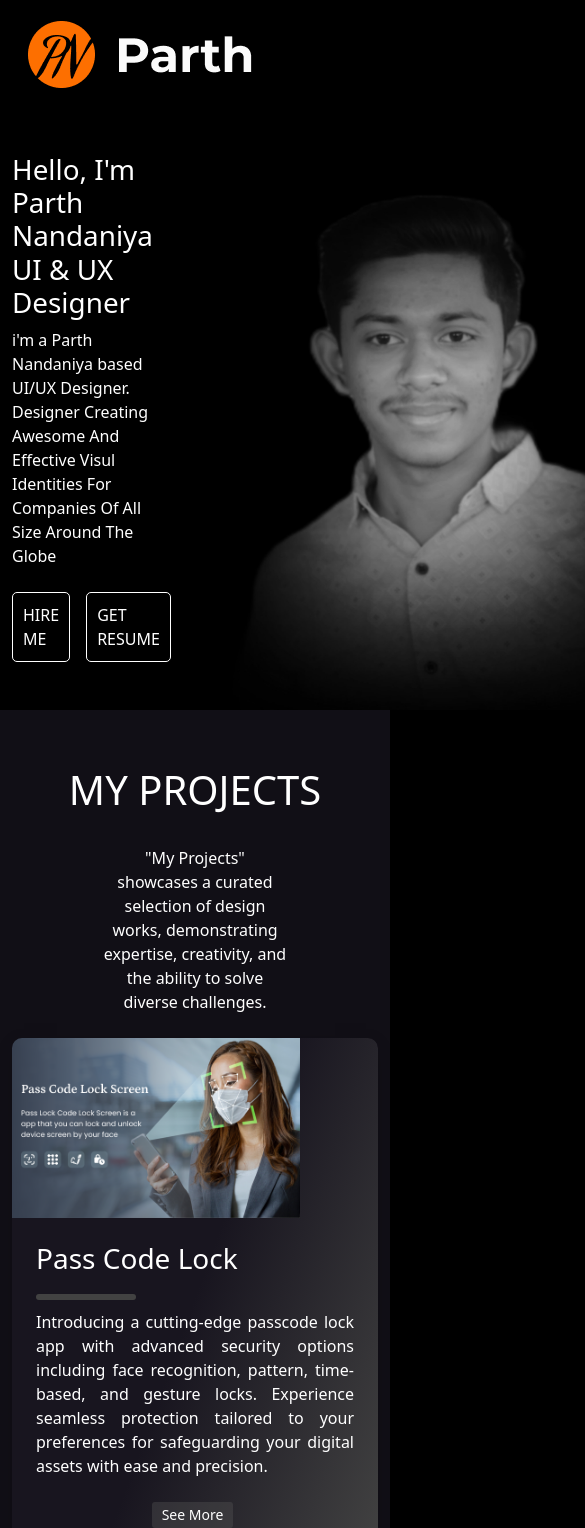
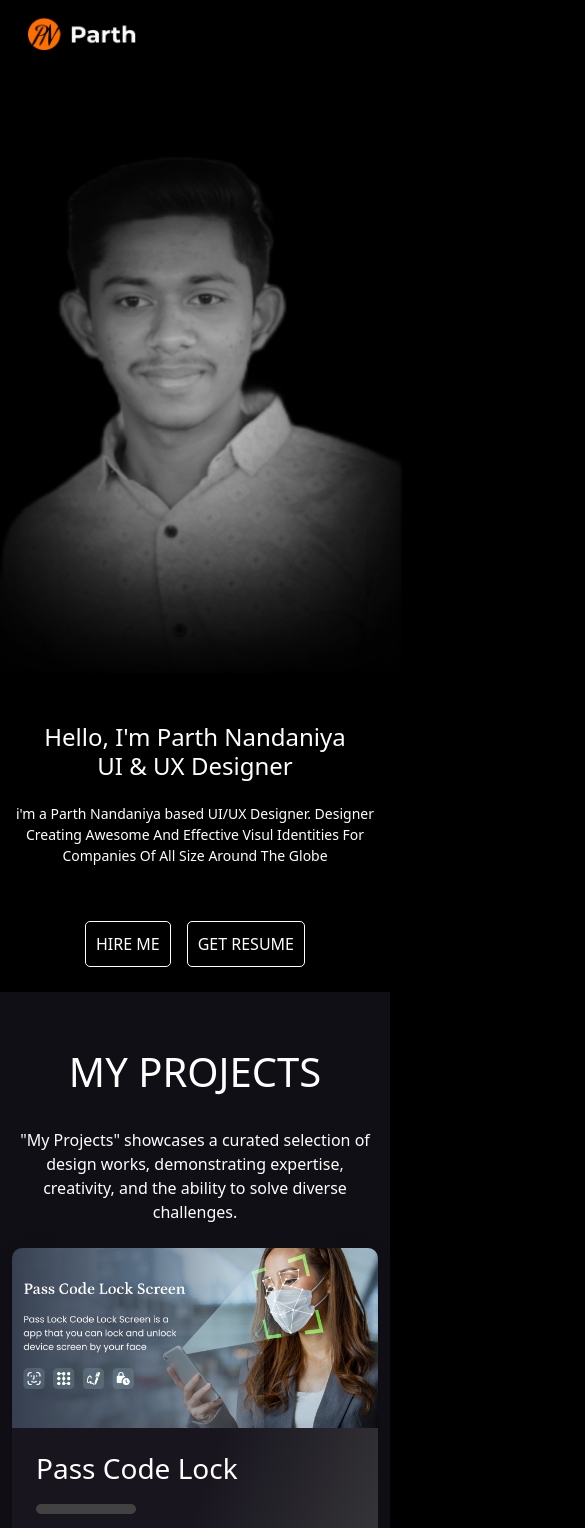
Before and after one commit to PARTHNANDANIYA56/parthuiux, a React (Create React App) app: page / in a window 390 px wide. Shown: the top 1528 px of the page, 585 px wide, since content can reach past the window. Built offline with nearby package versions, Linux system fonts and the light colour scheme.

Commit message:
responsive design

```diff
--- a/src/App.css
+++ b/src/App.css
@@ -379,6 +379,7 @@ input[type="text"] {
     border-radius: 10px;
     color: white;
 }
+
 input[type="email"] {
     display: block;
     width: 300px;
@@ -388,12 +389,123 @@ input[type="email"] {
     border-radius: 10px;
     color: white;
 }
+
 textarea {
-    display: block;
+    display: grid;
     width: 100%;
     padding: 10px;
-    /* margin-bottom: 5px; */
     background-color: #31363F;
     border-radius: 10px;
     color: white;
 }
+
+
+/* Responsive styles */
+@media screen and (max-width: 768px) {
+    .hero_mein {
+        display: contents;
+        flex-direction: column-reverse;
+        align-items: center;
+        text-align: center;
+        justify-content: center;
+        gap: 50px;
+
+    }
+
+    .text-white {
+        max-width: 100%;
+        gap: 15px;
+        display: grid;
+    }
+
+    .hero_btn {
+        justify-content: center;
+        display: flex;
+        padding-bottom: 25px;
+    }
+
+    .project_contact {
+        min-width: 100%;
+    }
+
+    .myproject_mein {
+        max-width: 1200px;
+        margin: 0 auto;
+        padding: 0 20px;
+    }
+
+    .postcard {
+        display: flex;
+        flex-direction: column;
+        margin-bottom: 20px;
+    }
+
+    .postcard__img {
+        width: 100%;
+    }
+
+    .postcard__text {
+        padding: 10px;
+    }
+
+    .form_nameemail {
+        display: flex;
+        flex-direction: column;
+        width: 50%;
+        margin: auto;
+
+    }
+
+    .form_textarea {
+        display: flex;
+        flex-direction: column;
+        width: 125%;
+        align-items: start;
+        padding-top: 30px;
+    }
+}
+
+@media screen and (max-width: 576px) {
+    .pn_logo {
+        width: 40%;
+    }
+
+    .hero_mein {
+        gap: 50px;
+        display: grid;
+    }
+
+    .text-white h1 {
+        font-size: 24px;
+    }
+
+    .text-white p {
+        font-size: 14px;
+    }
+
+    .text-white {
+        width: 100%;
+        gap: 15px;
+        display: grid;
+    }
+
+    .container {
+        padding: 0 10px;
+    }
+
+    .postcard__text {
+        padding: 5px;
+    }
+
+    .w-50 {
+        width: 100%;
+    }
+
+    .form_textarea {
+        display: flex;
+        flex-direction: column;
+        width: 118%;
+        align-items: start;
+        padding-top: 30px;
+    }
+}
--- a/src/componet/Footer.js
+++ b/src/componet/Footer.js
@@ -47,8 +47,8 @@ function Footer() {
                     <h1>Contact Us</h1>
                 </div>
                 <form onSubmit={handleSubmit}>
-                    <div className="d-flex gap-5 justify-content-center">
-                        <div className="text-center w-25">
+                    <div className="d-flex gap-5 justify-content-center form_nameemail">
+                        <div className="text-center w-25 ">
                             <label htmlFor="name">Name</label>
                             <input
                                 type="text"
@@ -74,10 +74,10 @@ function Footer() {
                         </div>
                     </div>
 
-                    <div className="container text-center">
+                    <div className="container text-center ">
                         <div className="row justify-content-center">
                             <div className="col-6">
-                                <div className="form-group mt-3">
+                                <div className="form-group mt-3 form_textarea">
                                     <label htmlFor="message">Message</label>
                                     <textarea
                                         id="message"
--- a/src/componet/Header.js
+++ b/src/componet/Header.js
@@ -6,9 +6,9 @@ function Header() {
     return (
         <>
             <header className='container'>
-                <div className='p-3'>
+                <div className='p-3 '>
                     {/* <h1>ℙ𝔸ℝ𝕋ℍ</h1> */}
-                    <img src="logo.png" alt="" />
+                    <img src="logo.png" alt="" className='pn_logo'/>
                 </div>
             </header>
         </>
--- a/src/componet/Hero.js
+++ b/src/componet/Hero.js
@@ -5,8 +5,8 @@ function Hero() {
     return (
         <>
             <div className='container'>
-                <div className='align-items-center d-flex'>
-                    <div className='text-white '>
+                <div className='align-items-center d-flex hero_mein'>
+                    <div className='text-white about_mein'>
                         <h1>
                             Hello, I'm Parth Nandaniya
                             <br />
@@ -17,7 +17,7 @@ function Hero() {
                             Awesome And Effective Visul Identities For Companies Of All Size
                             Around The Globe
                         </p>
-                        <div className="d-flex mt-4 gap-3">
+                        <div className="d-flex mt-4 gap-3 hero_btn">
                             <a
                                 href="https://www.linkedin.com/in/parth-nandaniya-73b684224/" target="_blank"
                                 className="btn_1 mr-2"
--- a/src/componet/Myproject.js
+++ b/src/componet/Myproject.js
@@ -85,9 +85,11 @@ function MyProject() {
     return (
         <>
             <section className="dark">
-                <div className="container py-4">
-                    <h1 className="h1 text-center" id="pageHeaderTitle">My Projects</h1>
-                    <p className="w-50 text-center m-auto pb-4">"My Projects" showcases a curated selection of design works, demonstrating expertise, creativity, and the ability to solve diverse challenges.</p>
+                <div className="container py-4 myproject_mein">
+                    <div className=''>
+                        <h1 className="h1 text-center" id="pageHeaderTitle">My Projects</h1>
+                        <p className="w-50 text-center m-auto pb-4 project_contact">"My Projects" showcases a curated selection of design works, demonstrating expertise, creativity, and the ability to solve diverse challenges.</p>
+                    </div>
 
                     {/* Mapping over projects array to generate project components */}
                     {projects.map(project => (
```
